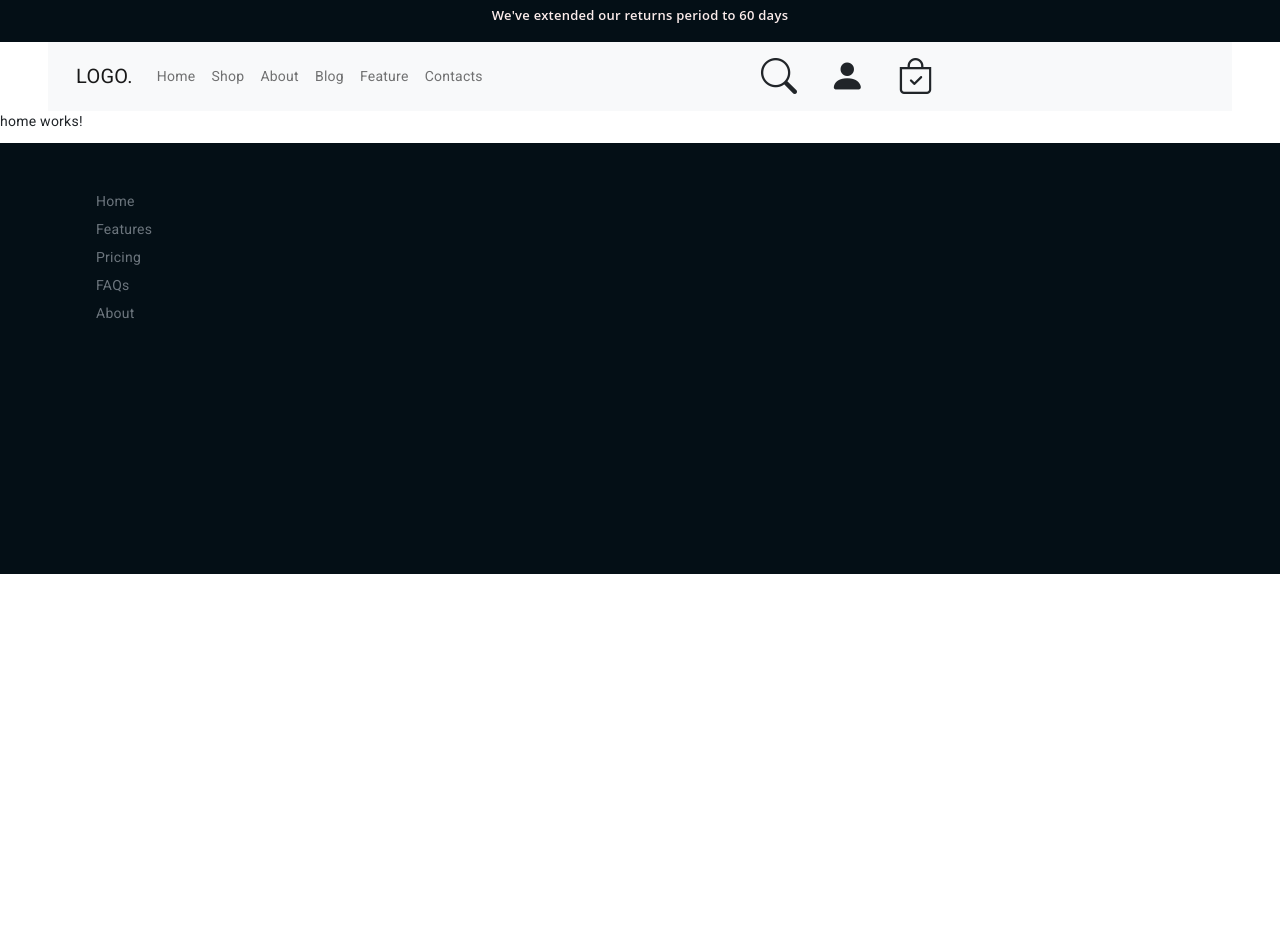
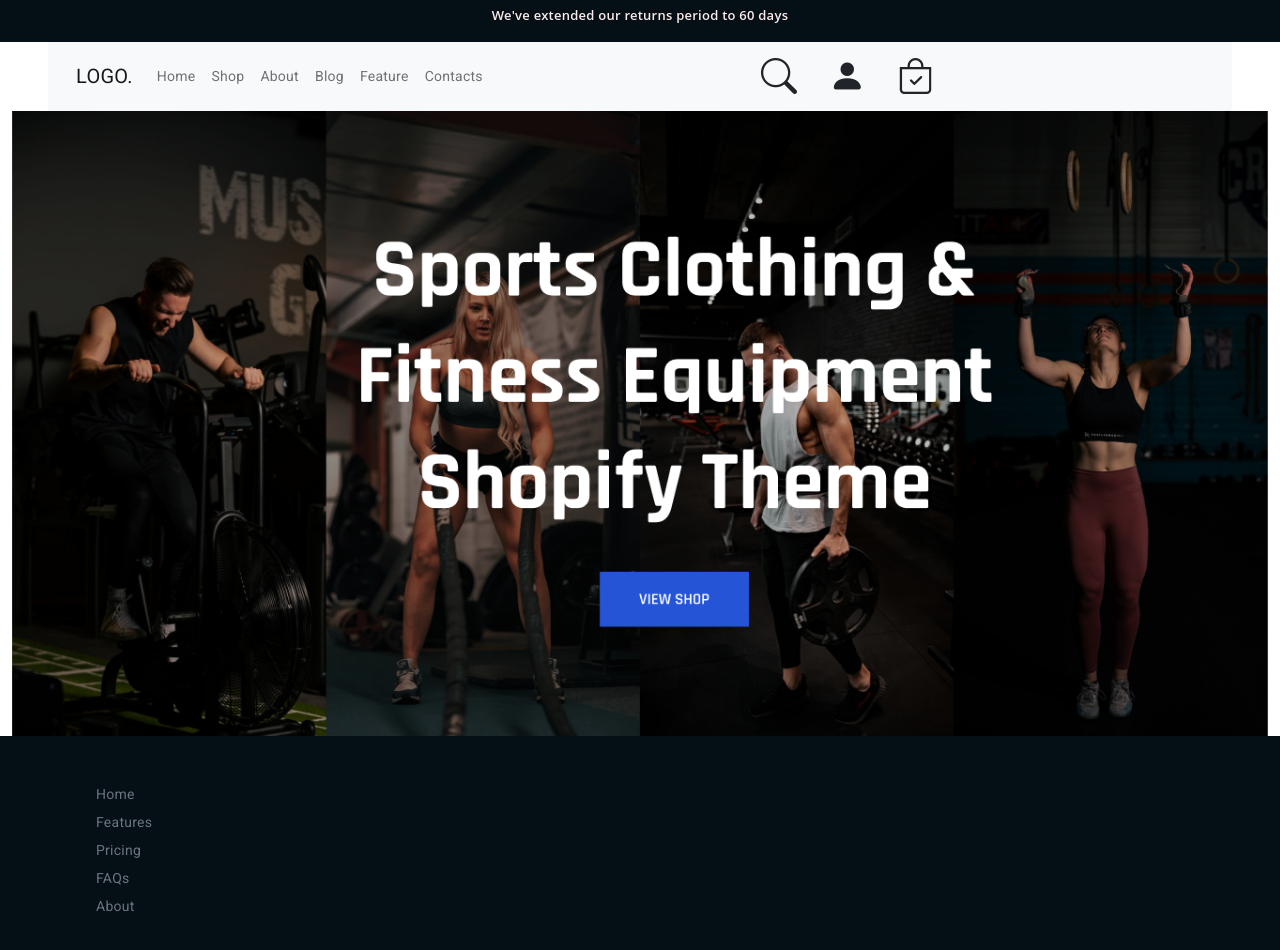
Before and after one commit to SabbirSzl/simple-web-application, an Angular app: page /home in a window 1280 px wide. Shown: the top 950 px of the page. Before the commit the page ends 800 px from the top, so only its background shows below. Built offline with nearby package versions, Linux system fonts and the light colour scheme.

Commit message:
added home picture

```diff
--- a/src/app/header/header.component.html
+++ b/src/app/header/header.component.html
@@ -14,7 +14,7 @@
     <div class="collapse navbar-collapse" id="navbarSupportedContent">
       <ul class="navbar-nav me-auto mb-2 mb-lg-0">
         <li class="nav-item">
-          <a class="nav-link" href="#">Home</a>
+          <a class="nav-link" routerLink="/home">Home</a>
         </li>
         <li class="nav-item">
           <a class="nav-link" href="#">Shop</a>
@@ -33,7 +33,7 @@
         </li>
       </ul>
     </div>
-    <div class="collapse navbar-collapse" id="navbarSupportedContent" style="float: right;">
+    <div class="collapse navbar-collapse" id="navbarSupportedContent" >
       <div>
         <i class="bi bi-search px-3" style="font-size:36px;"></i>
       </div>
--- a/src/app/home/home.component.html
+++ b/src/app/home/home.component.html
@@ -1 +1,5 @@
-<p>home works!</p>
+<div class="container-fluid">
+    <div class="row">
+        <img src="../../assets/picone.PNG" class="img-fluid" alt="...">
+    </div>
+</div>
```
